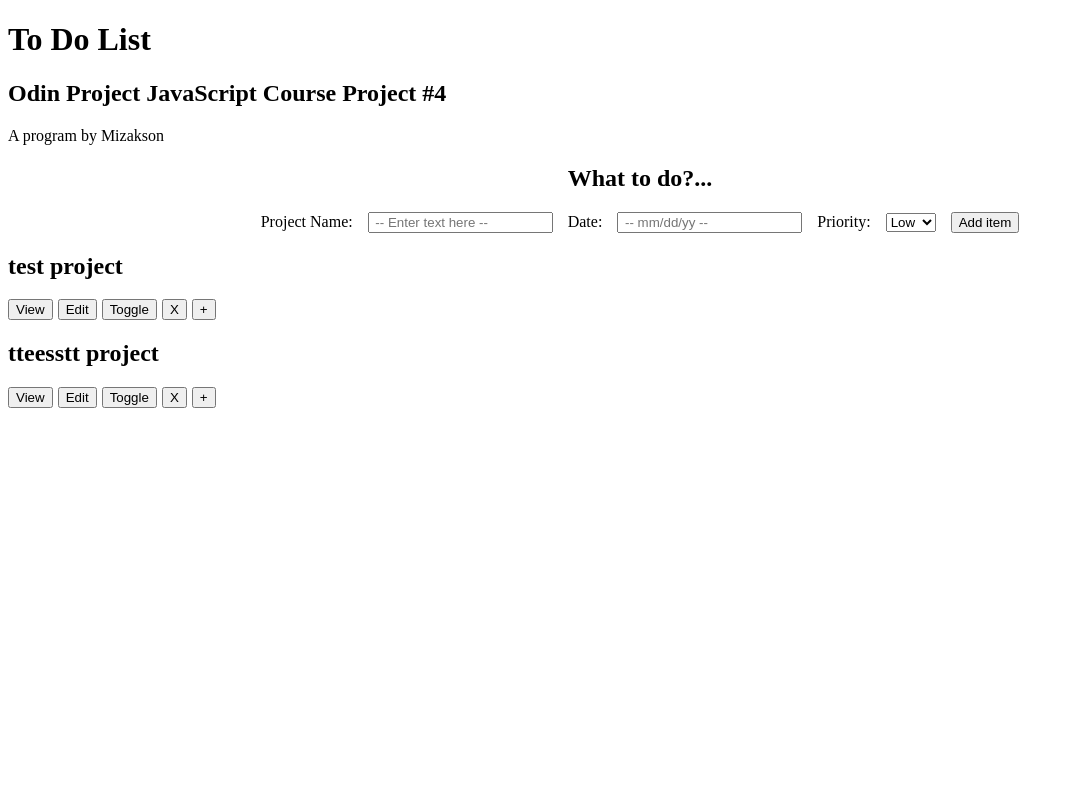
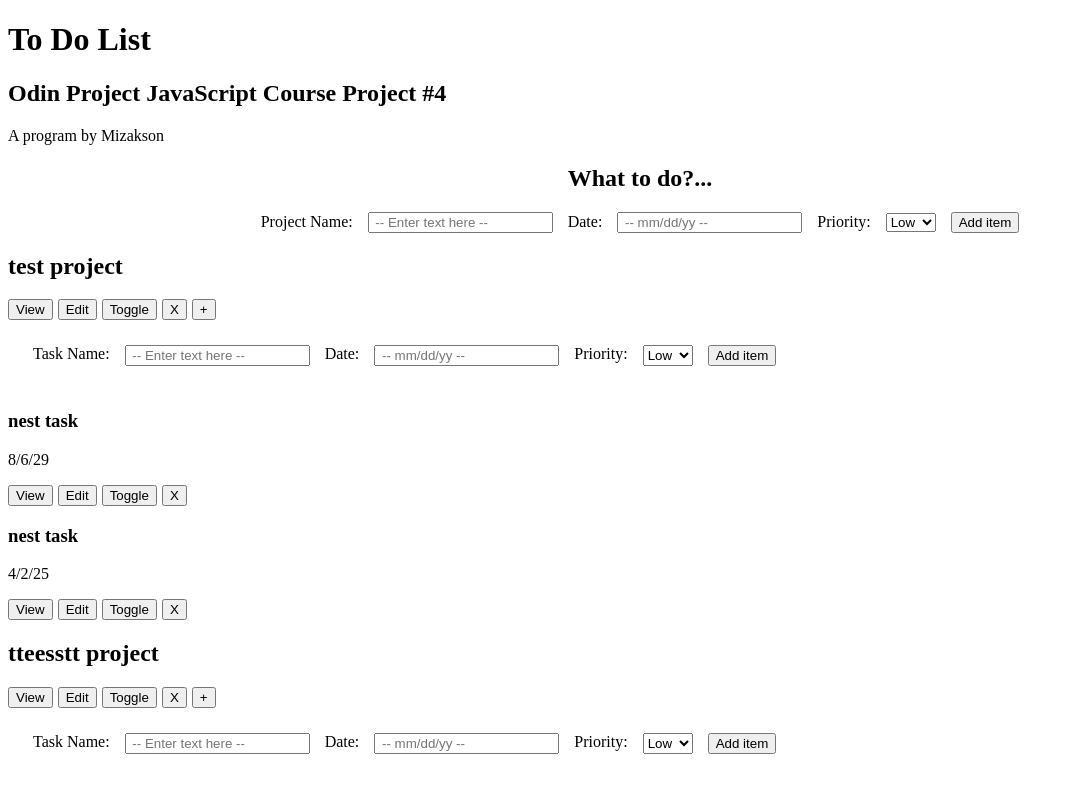
Before and after one commit to Mizakson/todo_list, a website built with webpack: page public/index.html in a window 1280 px wide. Shown: the whole page, without its empty margins (0-1074 px from the left). Built offline with nearby package versions, Linux system fonts and the light colour scheme.

Commit message:
Finish subrender function

```diff
--- a/public/styles.css
+++ b/public/styles.css
@@ -1,4 +1,4 @@
-.info, .child-form-container, .form-edit-container {
+.info, .form-edit-container, .child-form, .child-info {
     display: none;
 }
 
@@ -29,14 +29,14 @@
     justify-content: center;
 }
 
-.child-task-form, .proj-edit-form {
+.child-task-form, .proj-edit-form, .child-edit-form {
     padding: 25px;
     display: flex;
     gap: 15px;
 }
 
 
-.btns {
+.btns, .child-btns {
     display: flex;
     gap: 5px;
 }
--- a/src/index.js
+++ b/src/index.js
@@ -122,11 +122,61 @@
 
 }
 
-function subRender(index) {
-    const item = mainArr[i].items;
+function subRender(a) {
+    const proj = document.querySelector('.display').children[a];
+    const container = createEl('div','task-container', `task-container-${a}`,'');
+    // console.log(proj);
+    const arr = mainArr[a].items;
+    arr.forEach(function(item,index) {
+        const card = createEl('div','task',`task-${index}`,'');
 
-    item.forEach(function (item,index,arr) {
+        const header = createEl('div','child-header',`child-header-${index}`,'');
+        const name = createEl('h3', 'child-name', `child-name-${index}`,`${item['name']}`);
+        const date = createEl('p','child-dueDate', `child-dueDate-${index}`,`${item['dueDate']}`);
+        header.appendChild(name);
+        header.appendChild(date);
 
+        const btns = createEl('div', 'child-btns',`child-btns${index}`,'');
+        const view = createEl('button','child-view',`child-view-${index}`,'View');
+        const toggle = createEl('button','child-toggle',`child-toggle-${index}`,'Toggle');
+        const edit = createEl('button','child-edit',`child-edit-${index}`,'Edit');
+        const del = createEl('button','child-delete',`child-delete-${index}`,'X');
+
+        btns.appendChild(view);
+        btns.appendChild(edit);
+        btns.appendChild(toggle);
+        btns.appendChild(del);
+
+        const editFormContainer = createEl('div','child-form',`child-form-${index}`,'');
+        const editForm = createEl('form','child-edit-form',`child-edit-form-${index}`,'');
+
+        editForm.innerHTML = `
+        <input type='text' class='child-edit-name' id='child-edit-name-${index}' maxlength='75' placeholder=' -- Name -- '>
+        <input type='text' class='child-edit-description' id='child-edit-description-${index}' maxlength='75' placeholder=' -- Description -- '>
+        <input type='text' class='child-edit-dueDate' id='child-edit-dueDate-${index}' maxlength='25' placeholder=' -- mm/dd/yy -- '>
+        <input type='text' class='child-edit-priority' id='child-edit-priority-${index}' maxlength='10' placeholder=' -- Priority -- '>
+        <input type='text' class='child-edit-notes' id='child-edit-notes-${index}' maxlength='75' placeholder=' -- Notes -- '>
+        <button type='submit' id='child-edit-submit-${index}'>Save Changes</button>
+        `
+
+        editFormContainer.appendChild(editForm);
+
+        const info = createEl('div', 'child-info', `child-info-${index}`,'');
+        const desc = createEl('p','child-description',`child-description-${index}`,`Description: \n ${item['description']}`);
+        const prio = createEl('p','child-priority',`child-priority-${index}`,`Priority: \n ${item['priority']}`);
+        const notes = createEl('p','child-notes',`child-notes-${index}`,`Notes: \n ${item['notes']}`);
+
+        info.appendChild(desc);
+        info.appendChild(prio);
+        info.appendChild(notes);
+
+        card.appendChild(header);
+        card.appendChild(btns);
+        card.appendChild(info);
+        card.appendChild(editFormContainer);
+
+        container.appendChild(card);
+        proj.appendChild(container);
     });
 }
 
@@ -233,6 +283,7 @@
 function init() {
     pageOnLoad();
     mainRender();
+    subRender(0);
     mainButtonEvents();
 }
 
```
